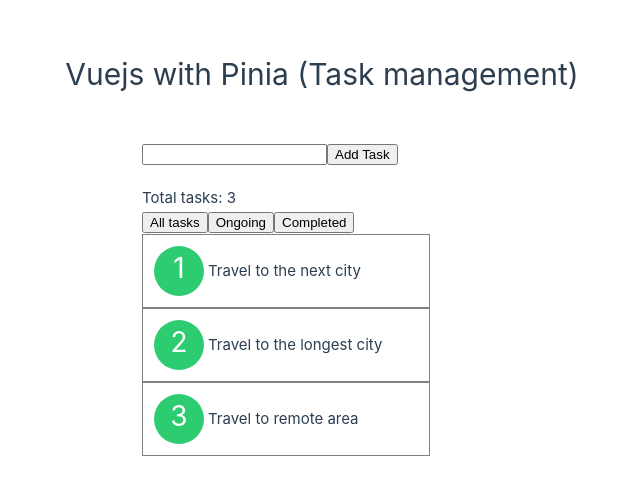
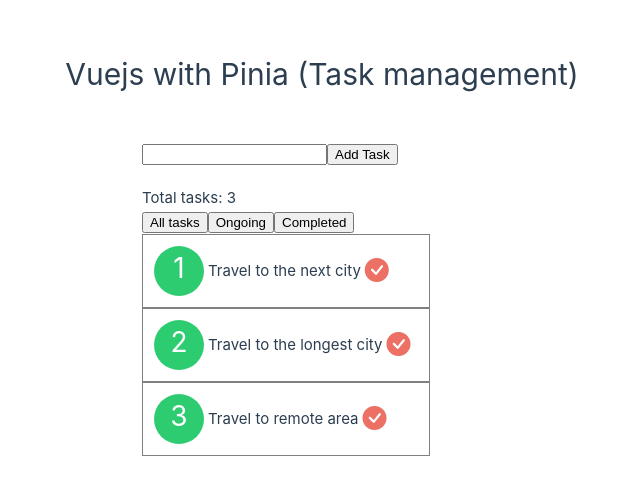
Before and after one commit to josecome/vuejs-with-pania, a Vue app: page / in a window 1280 px wide. Shown: the part 137-632 px from the top of the page, without its empty margins (110-750 px from the left). Built offline with nearby package versions, Linux system fonts and the light colour scheme; data requests are answered from the project's data file.

Commit message:
Bootstrap-icon file added

```diff
--- a/src/App.vue
+++ b/src/App.vue
@@ -56,7 +56,7 @@
 </script>
 
 <style>
-
+    @import "bootstrap-icons/font/bootstrap-icons.css";
 </style>
 
 <template>
```
